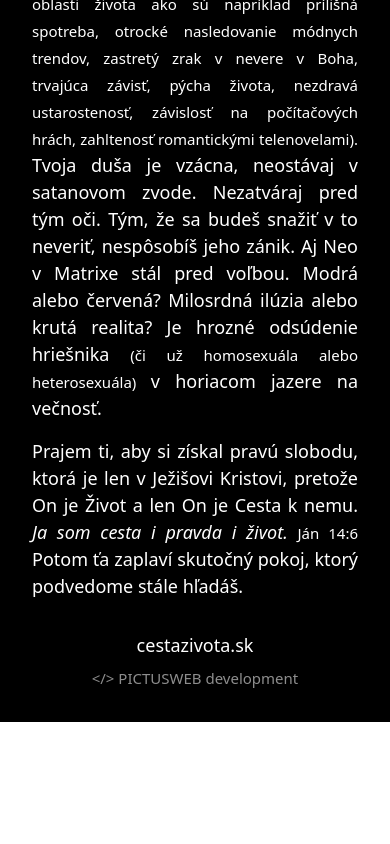
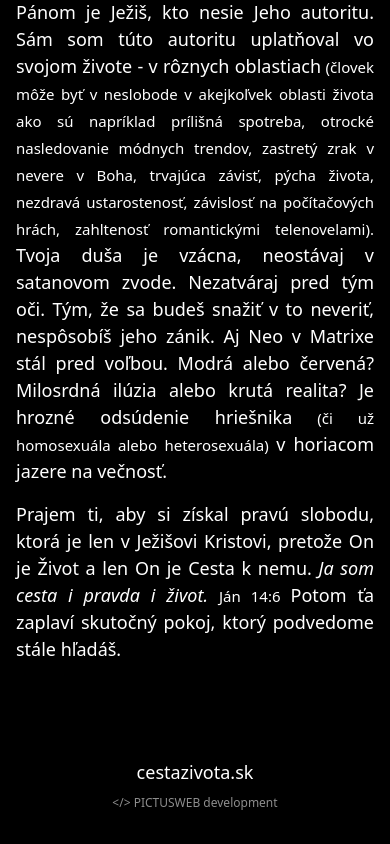
Before and after one commit to pkvarg/duhovyrod.sk, a React (Vite) app: page / in a window 390 px wide. Shown: the part 3485-4329 px from the top of the page. Before the commit the page ends 4207 px from the top, so only its background shows below. Built offline with nearby package versions, Linux system fonts and the light colour scheme.

Commit message:
corr 26sep

```diff
--- a/src/App.jsx
+++ b/src/App.jsx
@@ -13,7 +13,7 @@ function App() {
         Ježiš ťa miluje rovnako!
       </h2>
 
-      <div className='text-justify mx-8 text-[18px] mt-20 py-8 intro'>
+      <div className='text-justify mx-4 lg:mx-8 text-[18px] mt-20 py-8 intro'>
         <h3 className='text-white text-[25px]'>Ako to viem?</h3>
         <p>
           Pretože zomrel za hriechy celého ľudstva. Ak by miloval len
@@ -143,7 +143,7 @@ function App() {
           Ježiš ale zomrel za hriechy všetkých a ten kto v Neho verí, je
           ospravedlnený pred Bohom.
           <span className='italic'> Kto verí v Neho, nebude súdený. </span>
-          <span className='text-[15px]'>Ján 3:18</span>
+          <span className='text-[15px]'>Ján 3:18 </span>
           Viera však musí byť úprimná, zo srdca. A tá sa prejavuje tým, že
           človek po tom ako uveril v Ježiša, má túžbu a snahu opustiť hriech a
           jeho otroctvo.
--- a/src/components/Footer.jsx
+++ b/src/components/Footer.jsx
@@ -3,7 +3,7 @@ import React from 'react'
 const Footer = () => {
   return (
     <footer>
-      <section className='text-[18px] pb-8'>
+      <section className='text-[18px] pt-16 pb-8'>
         <div className='flex flex-row gap-2 items-center justify-center'>
           <a href='https://cestazivota.sk' target='_blank'>
             cestazivota.sk
@@ -14,7 +14,7 @@ const Footer = () => {
             jwfakty.sk
           </a> */}
         </div>
-        <div className='flex justify-center text-[#8d8d8d] mt-2 text-[15px]'>
+        <div className='flex justify-center text-[#8d8d8d] mt-2 text-[12px]'>
           <a href='https://pictusweb.sk'>
             &#60;&#47;&#62; PICTUSWEB development
           </a>
--- a/src/index.css
+++ b/src/index.css
@@ -8,6 +8,11 @@ body {
 
 .intro h3 {
   color: #f1bf41;
+}
+
+.intro h3 {
+  text-align: center;
+  padding: 30px 0;
 }
 
 .duha-gradient {
```
